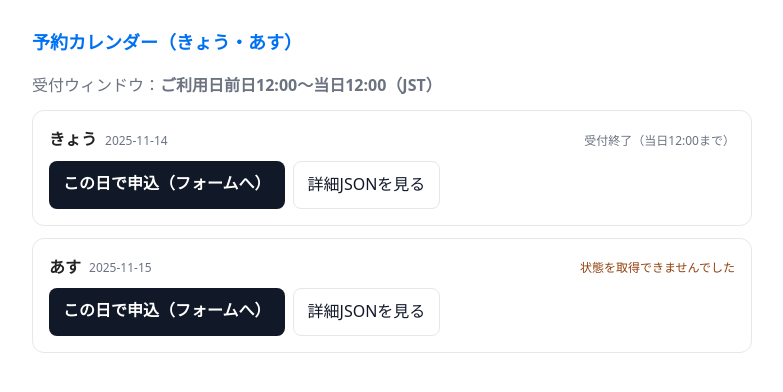
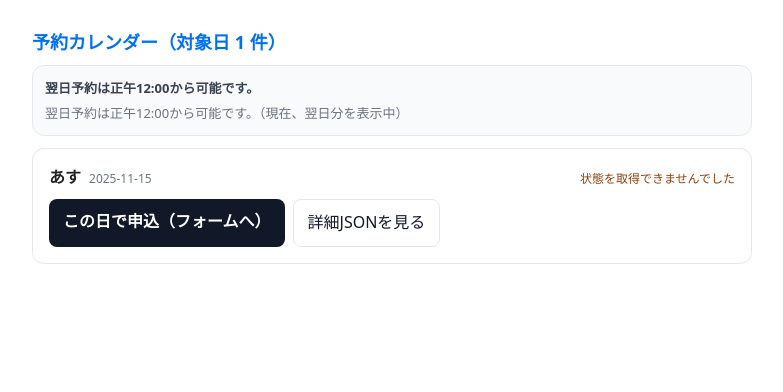
Before and after one commit to le-watanabe-y/support-you-yoro-reservation-clean, a Next.js app: page /calendar in a window 1280 px wide. Shown: the top 392 px of the page, without its empty margins (248-1031 px from the left). Built offline with nearby package versions, Linux system fonts and the light colour scheme; no server answers.

Commit message:
Update page.tsx

```diff
--- a/app/calendar/page.tsx
+++ b/app/calendar/page.tsx
@@ -26,11 +26,12 @@ function ymdJst(d: Date) {
 }
 function jstAt(ymd: string, hh = 0, mm = 0) {
   const [y, m, d] = ymd.split("-").map(Number);
-  // 「JSTの y-m-d hh:mm」を表す UTC Date を作る（Nextサーバと整合）
+  // 「JST の y-m-d hh:mm」を表す UTC Date を生成
   return new Date(Date.UTC(y, m - 1, d, hh - 9, mm, 0));
 }
 function windowStatus(ymd: string, now = new Date()) {
-  const end = jstAt(ymd, 12, 0); // D 12:00（排他的）
+  // 受付ウィンドウ: D-1 12:00 ～ D 12:00（JST）
+  const end = jstAt(ymd, 12, 0); // D 12:00（排他）
   const start = new Date(end.getTime());
   start.setUTCDate(start.getUTCDate() - 1); // D-1 12:00
   const t = now.getTime();
@@ -40,33 +41,42 @@ function windowStatus(ymd: string, now = new Date()) {
 }
 
 export default function Calendar() {
-  const [today, setToday] = useState("");
-  const [tomorrow, setTomorrow] = useState("");
-  const [data, setData] = useState<Record<string, AvailResp | null>>({});
+  const [targetDate, setTargetDate] = useState<string>("");
+  const [label, setLabel] = useState<"きょう" | "あす">("きょう");
+  const [info, setInfo] = useState<string>("");
+  const [avail, setAvail] = useState<AvailResp | null>(null);
   const [loading, setLoading] = useState(true);
 
   useEffect(() => {
-    const now = new Date();
-    const t = ymdJst(now);
-    const tm = ymdJst(new Date(now.getTime() + 24 * HOUR));
-    setToday(t);
-    setTomorrow(tm);
+    // JST の現在時刻で分岐
+    const now = toJst(new Date());
+    const hour = now.getUTCHours(); // JST に直した上での時間（0-23）
+    const today = ymdJst(new Date());
+    const tomorrow = ymdJst(new Date(Date.now() + 24 * HOUR));
 
-    Promise.all(
-      [t, tm].map(async (d) => {
-        const res = await fetch(`/api/availability?date=${d}`, { cache: "no-store" });
-        const json = (await res.json()) as AvailResp;
-        return [d, json] as const;
-      })
-    )
-      .then((entries) => {
-        const obj: Record<string, AvailResp> = {};
-        for (const [d, j] of entries) obj[d] = j;
-        setData(obj);
-      })
-      .catch(() => setData({}))
+    // ルール：
+    // ・前日 12:00〜24:00 は翌日表示（hour >= 12）
+    // ・当日 00:00〜12:00 は当日表示（hour < 12）
+    if (hour >= 12) {
+      setTargetDate(tomorrow);
+      setLabel("あす");
+      setInfo("翌日予約は正午12:00から可能です。（現在、翌日分を表示中）");
+    } else {
+      setTargetDate(today);
+      setLabel("きょう");
+      setInfo("翌日予約は正午12:00から可能です。（現在、当日分のみ表示中）");
+    }
+  }, []);
+
+  useEffect(() => {
+    if (!targetDate) return;
+    setLoading(true);
+    fetch(`/api/availability?date=${targetDate}`, { cache: "no-store" })
+      .then((r) => r.json())
+      .then((j: AvailResp) => setAvail(j))
+      .catch(() => setAvail(null))
       .finally(() => setLoading(false));
-  }, []);
+  }, [targetDate]);
 
   const card: React.CSSProperties = {
     border: "1px solid #e5e7eb",
@@ -75,13 +85,15 @@ export default function Calendar() {
     padding: 16,
   };
 
-  function Row({ label, ymd }: { label: string; ymd: string }) {
-    const a = data[ymd];
+  function StatusLine({ ymd }: { ymd: string }) {
     const ws = windowStatus(ymd);
     let text = "";
     let color = "#6b7280";
 
-    if (a?.closed) {
+    if (!avail?.ok) {
+      text = "状態を取得できませんでした";
+      color = "#92400e";
+    } else if (avail.closed) {
       text = "休園日";
       color = "#991b1b";
     } else if (ws === "before") {
@@ -90,12 +102,11 @@ export default function Calendar() {
       text = "受付終了（当日12:00まで）";
     } else {
       // open
-      if (a?.ok) {
-        const limit = a?.limits?.daily ?? null;
-        const used = a?.counts?.daily ?? null;
+      const limit = avail?.limits?.daily ?? null;
+      const used = avail?.counts?.daily ?? null;
       if (limit != null && used != null) {
         const rest = Math.max(0, Number(limit) - Number(used));
-          if (rest > 0) {
+        if (rest > 0 && avail?.canReserve) {
           text = `受付中（残り ${rest} 名）`;
           color = "#065f46";
         } else {
@@ -103,22 +114,57 @@ export default function Calendar() {
           color = "#92400e";
         }
       } else {
-          text = a?.canReserve ? "受付中" : "受付不可";
-          color = a?.canReserve ? "#065f46" : "#92400e";
+        // 予備
+        text = avail?.canReserve ? "受付中" : "受付不可";
+        color = avail?.canReserve ? "#065f46" : "#92400e";
       }
-      } else {
-        text = "状態を取得できませんでした";
-        color = "#92400e";
     }
+    return (
+      <span style={{ marginLeft: "auto", fontSize: 12, color }}>{text}</span>
+    );
   }
 
   return (
+    <main
+      style={{
+        padding: 16,
+        maxWidth: 720,
+        margin: "0 auto",
+        fontFamily: "system-ui, -apple-system, Segoe UI, Roboto, sans-serif",
+      }}
+    >
+      <h1 style={{ fontSize: 18, fontWeight: 700, marginBottom: 8 }}>
+        予約カレンダー（対象日 1 件）
+      </h1>
+
+      {/* 案内メッセージ（常時） */}
+      <div
+        style={{
+          border: "1px solid #e5e7eb",
+          background: "#f9fafb",
+          color: "#374151",
+          borderRadius: 12,
+          padding: 12,
+          fontSize: 13,
+          marginBottom: 12,
+        }}
+      >
+        <div style={{ fontWeight: 600, marginBottom: 4 }}>
+          翌日予約は正午12:00から可能です。
+        </div>
+        <div style={{ color: "#6b7280" }}>{info}</div>
+      </div>
+
+      {loading || !targetDate ? (
+        <div>読み込み中…</div>
+      ) : (
         <div style={card}>
           <div style={{ display: "flex", gap: 8, alignItems: "center", marginBottom: 8 }}>
             <strong style={{ fontSize: 16 }}>{label}</strong>
-          <span style={{ fontSize: 12, color: "#6b7280" }}>{ymd}</span>
-          <span style={{ marginLeft: "auto", fontSize: 12, color }}>{text}</span>
+            <span style={{ fontSize: 12, color: "#6b7280" }}>{targetDate}</span>
+            <StatusLine ymd={targetDate} />
           </div>
+
           <div style={{ display: "flex", gap: 8, flexWrap: "wrap" }}>
             <a
               href="/"
@@ -134,7 +180,7 @@ export default function Calendar() {
               この日で申込（フォームへ）
             </a>
             <a
-            href={`/api/availability?date=${encodeURIComponent(ymd)}`}
+              href={`/api/availability?date=${encodeURIComponent(targetDate)}`}
               target="_blank"
               rel="noreferrer"
               style={{
@@ -149,32 +195,6 @@ export default function Calendar() {
             </a>
           </div>
         </div>
-    );
-  }
-
-  return (
-    <main
-      style={{
-        padding: 16,
-        maxWidth: 720,
-        margin: "0 auto",
-        fontFamily: "system-ui, -apple-system, Segoe UI, Roboto, sans-serif",
-      }}
-    >
-      <h1 style={{ fontSize: 18, fontWeight: 700, marginBottom: 8 }}>
-        予約カレンダー（きょう・あす）
-      </h1>
-      <p style={{ color: "#6b7280", marginBottom: 12 }}>
-        受付ウィンドウ：<strong>ご利用日前日12:00〜当日12:00（JST）</strong>
-      </p>
-
-      {loading ? (
-        <div>読み込み中…</div>
-      ) : (
-        <div style={{ display: "grid", gap: 12 }}>
-          {today && <Row label="きょう" ymd={today} />}
-          {tomorrow && <Row label="あす" ymd={tomorrow} />}
-        </div>
       )}
     </main>
   );
```
Lines whose indentation alone changed are shown as unchanged.
